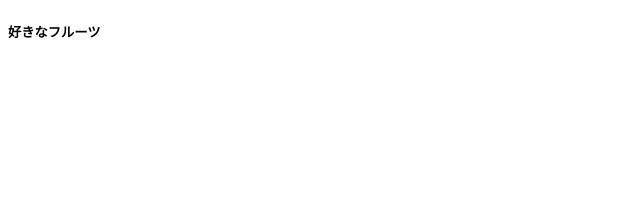
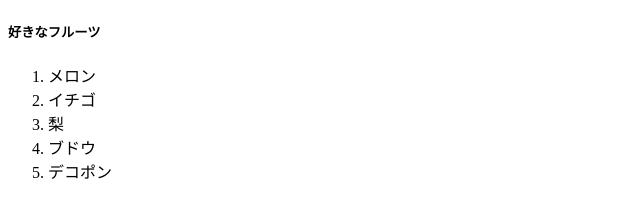
Before and after one commit to lai-shinhon/team_2e, a plain HTML site: page index.html in a window 1280 px wide. Shown: the whole page, without its empty margins (0-640 px from the left). Drawn offline with Linux system fonts and the light colour scheme.

Commit message:
好きなフルーツを追加

```diff
--- a/index.html
+++ b/index.html
@@ -7,5 +7,12 @@
 </head>
 <body>
     <h5>好きなフルーツ</h5>
+    <ol>
+        <li>メロン</li>
+        <li>イチゴ</li>
+        <li>梨</li>
+        <li>ブドウ</li>
+        <li>デコポン</li>
+    </ol>
 </body>
 </html>
```
